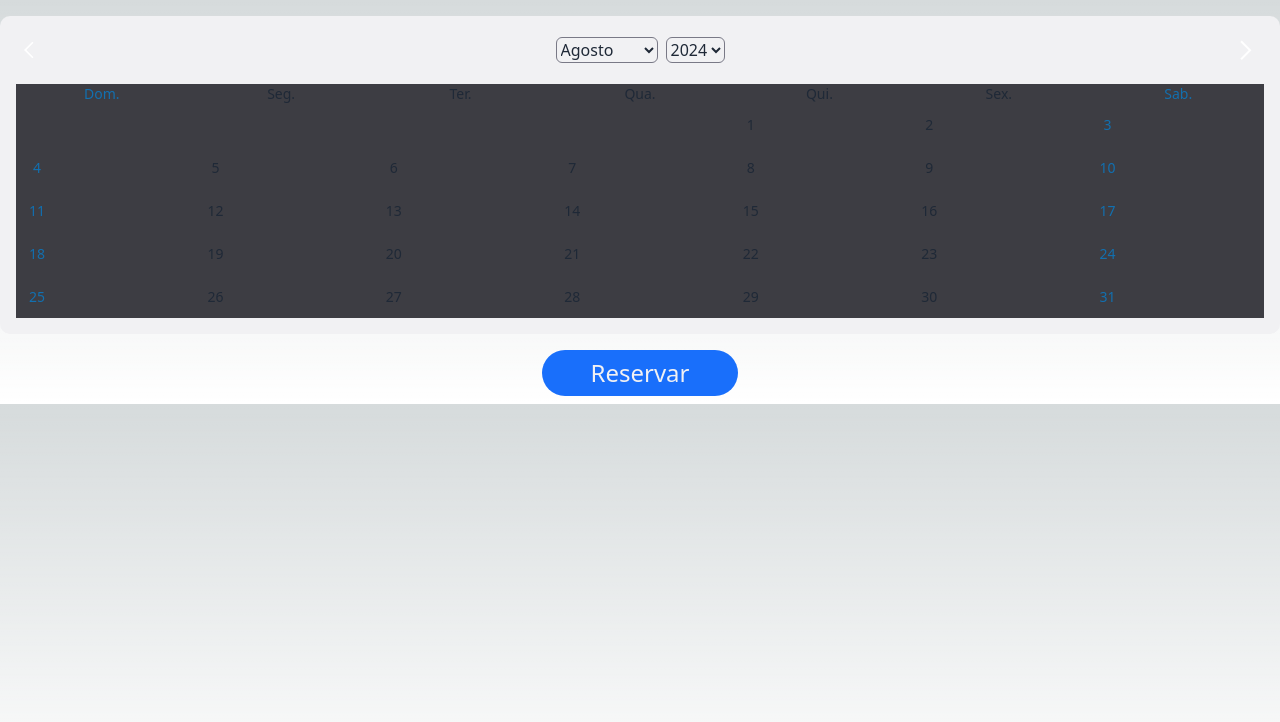
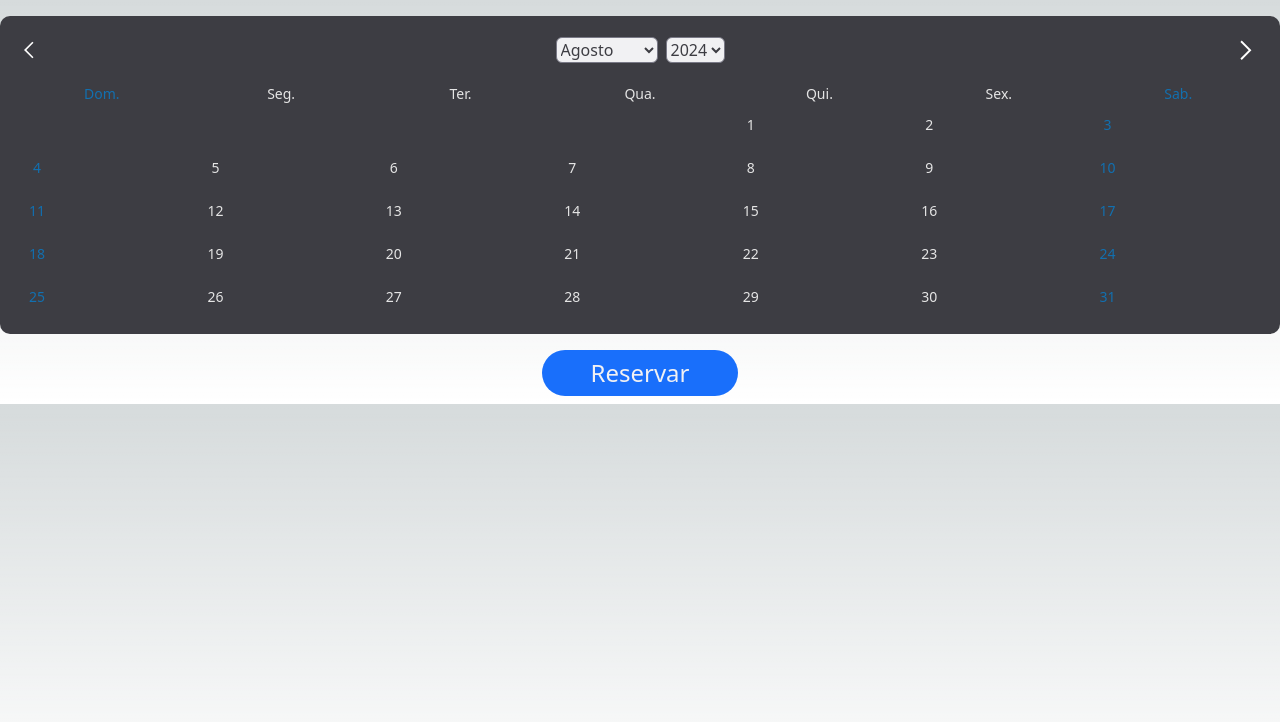
Before and after one commit to ADS2024-2-LocaEspaco/LocacaoEspacoFE, a Next.js app: page /anuncio/components/calendarCompo in a window 1280 px wide. Shown: the top 722 px of the page. Built offline with nearby package versions, Linux system fonts and the light colour scheme.

Commit message:
Refatorar Compo1 e adicionar HospedeModal

```diff
--- a/src/hooks/useHandlerReserve.tsx
+++ b/src/hooks/useHandlerReserve.tsx
@@ -22,7 +22,8 @@ export function useHandleReserve(datasArmazenadas: Date[], valorDiaria: number)
     const clickedDate = new Date(selectedYear, selectedMonth, day);
 
     if (isDateReserved(clickedDate)) {
-      return; // Não permite selecionar datas reservadas
+      alert('Esta data já está reservada. Por favor seleione outra data.')
+      return;
     }
 
     if (!startDate || (startDate && endDate)) {
--- a/src/pages/anuncio/components/calendarCompo.tsx
+++ b/src/pages/anuncio/components/calendarCompo.tsx
@@ -63,7 +63,7 @@ export default function Calendar({ onDateChange, valorDiaria }: CalendarProps) {
   return (
     <div className="calendar-container">
       {/* Calendário */}
-      <div className="mt-4 px-4 py-4 bg-white dark:bg-[#3D3D43] overflow-auto h-full rounded-[10px]">
+      <div className="mt-4 px-4 py-4 bg-[#3D3D43] overflow-auto h-full rounded-[10px]">
         {/* Navegação de mês e ano */}
         <div className="flex items-center justify-between mb-4">
           <button type="button" className="p-2 text-white" onClick={() => handleMonthChange(-1)}>
@@ -74,7 +74,7 @@ export default function Calendar({ onDateChange, valorDiaria }: CalendarProps) {
               title="mes"
               value={selectedMonth}
               onChange={(e) => handleMonthChange(Number(e.target.value) - selectedMonth)}
-              className="bg-white dark:bg-[#3D3D43] text-gray-800 dark:text-neutral-200 border border-gray-300 dark:border-neutral-600 rounded-md"
+              className="bg-white dark:bg-[#3D3D43] text-[#3D3D43] dark:text-neutral-200 border border-gray-300 dark:border-neutral-600 rounded-md"
             >
               {months.map((month, index) => (
                 <option key={index} value={index}>
@@ -86,7 +86,7 @@ export default function Calendar({ onDateChange, valorDiaria }: CalendarProps) {
               title="year"
               value={selectedYear}
               onChange={(e) => handleMonthChange((Number(e.target.value) - selectedYear) * 12)}
-              className="bg-white dark:bg-[#3D3D43] text-gray-800 dark:text-neutral-200 border border-gray-300 dark:border-neutral-600 rounded-md"
+              className="bg-white dark:bg-[#3D3D43] text-[#3D3D43] dark:text-neutral-200 border border-gray-300 dark:border-neutral-600 rounded-md"
             >
               {years.map((year) => (
                 <option key={year} value={year}>
@@ -95,7 +95,7 @@ export default function Calendar({ onDateChange, valorDiaria }: CalendarProps) {
               ))}
             </select>
           </div>
-          <button type="button" className="p-2 text-white" onClick={() => handleMonthChange(1)}>
+          <button type="button" className="p-2 text-[#3D3D43]" onClick={() => handleMonthChange(1)}>
             <img src="/icons/arrow_forward_icon-w.svg" alt="seta-avançar" className='w-5 h-5' />
           </button>
         </div>
@@ -105,7 +105,7 @@ export default function Calendar({ onDateChange, valorDiaria }: CalendarProps) {
           {['Dom.', 'Seg.', 'Ter.', 'Qua.', 'Qui.', 'Sex.', 'Sab.'].map((day, index) => (
             <div
               key={day}
-              className={`text-center text-sm ${index === 0 || index === 6 ? 'text-[#1270B0]' : 'text-gray-800 dark:text-neutral-200'}`}
+              className={`text-center text-sm ${index === 0 || index === 6 ? 'text-[#1270B0]' : 'text-neutral-200'}`}
             >
               {day}
             </div>
@@ -126,13 +126,13 @@ export default function Calendar({ onDateChange, valorDiaria }: CalendarProps) {
                   type="button"
                   className={`
                     m-px size-10 flex justify-center items-center border border-transparent text-sm rounded-full
-                    hover:border-orange-700 hover:text-white disabled:opacity-50 disabled:pointer-events-none
+                    hover:border-orange-700 hover:text-neutral-300 disabled:opacity-50 disabled:pointer-events-none
                     focus:outline-none focus:border-orange-700 focus:text-white
                     ${isSelected(currentDate)
                       ? 'bg-[#FF6F00] text-white'
                       : isWeekend(currentDate)
                         ? 'text-[#1270B0]'
-                        : 'text-gray-800 dark:text-neutral-200'
+                        : 'text-neutral-200'
                     }
                     ${isReserved ? 'cursor-not-allowed opacity-50' : ''}
                   `}
--- a/src/pages/anuncio/components/calendarComponent2.tsx
+++ b/src/pages/anuncio/components/calendarComponent2.tsx
@@ -7,7 +7,7 @@ const MONTHS = ['janeiro', 'fevereiro', 'março', 'abril', 'maio', 'junho', 'jul
 interface CalendarModalProps {
   isOpen: boolean;
   onClose: () => void;
-  unavailableDates?: string[]; // Dates from the database
+  unavailableDates?: string[]; // Dates vindo do banco
   onSave: (checkIn: string | null, checkOut: string | null) => void;
 }
 
@@ -58,7 +58,6 @@ export default function CalendarModal({ isOpen, onClose, unavailableDates = [],
     return dates
   }
 
-
   const handleSave = () => {
     if (selectedDates.length === 2) {
       const [startDate, endDate] = selectedDates
@@ -71,7 +70,6 @@ export default function CalendarModal({ isOpen, onClose, unavailableDates = [],
       onSave(startDate, endDate)
     }
   }
-
 
   const generateCalendar = (month: number, year: number) => {
     const firstDay = new Date(year, month, 1).getDay()
@@ -143,7 +141,7 @@ export default function CalendarModal({ isOpen, onClose, unavailableDates = [],
           </button>
         </div>
 
-        <div className="flex space-x-4 mb-4">
+        <div className="flex space-x-4 mb-4 max-w-[100px]">
           <div className="flex-1 p-2 border rounded-lg">
             <div className="text-xs text-gray-500">Check-in</div>
             <div>{checkIn || 'Selecione'}</div>
--- a/src/pages/anuncio/components/compo1.tsx
+++ b/src/pages/anuncio/components/compo1.tsx
@@ -2,16 +2,16 @@
 /* eslint-disable @next/next/no-img-element */
 import React, { useState, useEffect } from 'react';
 import CalendarModal from './calendarComponent2';
+
 import HospedeModal from './hospedeCompo';
 import { Anuncio } from '../../../types/types';
 import { hospedeCategory } from './hospedeCompo';
 
-
 export default function Component({ anuncioId }: { anuncioId: string }) {
   const [isCalendarOpen, setIsCalendarOpen] = useState(false);
+  const [isHospModalOpen, setIsHospModalOpen] = useState(false);
 
-  const [isHospModalOpen, setIsHospModalOpen] = useState(false)
-  const [hospSummary, setHospSummary] = useState('2 hóspedes')
+  const [hospSummary, setHospSummary] = useState('2 hóspedes');
   const [checkIn, setCheckIn] = useState<string | null>(null);
   const [checkOut, setCheckOut] = useState<string | null>(null);
   const [anuncio, setAnuncio] = useState<Anuncio | null>(null);
@@ -28,26 +28,16 @@ export default function Component({ anuncioId }: { anuncioId: string }) {
     setIsCalendarOpen(false);
   };
 
-  const handleOpenModal = () => {
-    setIsHospModalOpen(true)
-  }
-
-  const handleCloseModal = () => {
-    console.log('Fechando modal')
-    setIsHospModalOpen(false)
-
-  }
-
   const handleSaveHosp = (hospede: hospedeCategory[]) => {
     console.log('Salvando hóspedes:', hospede)
-    handleCloseModal()
+    setIsHospModalOpen(false);
   }
 
   // Função para buscar os dados do anúncio
   useEffect(() => {
     const fetchAnuncio = async () => {
       try {
-        const response = await fetch(`/api/anuncio/1`);
+        const response = await fetch(`/api/anuncio/${anuncioId}`);
         const data = await response.json();
         setAnuncio(data);
       } catch (error) {
@@ -59,6 +49,19 @@ export default function Component({ anuncioId }: { anuncioId: string }) {
       fetchAnuncio();
     }
   }, [anuncioId]);
+
+  const formatDate = (dateString: string | null) => {
+    if (!dateString) return '';
+
+    const options: Intl.DateTimeFormatOptions = {
+      weekday: 'short',
+      day: '2-digit',
+      month: 'short',
+    };
+
+    const date = new Date(dateString);
+    return new Intl.DateTimeFormat('pt-BR', options).format(date);
+  };
 
   if (!anuncio) {
     return <div>Carregando...</div>;
@@ -100,12 +103,12 @@ export default function Component({ anuncioId }: { anuncioId: string }) {
               <img src="/icons/group_icon.svg" alt="" className="h-5 w-5 mr-2" />
               <span className="text-sm text-[#3D3D43]">2 hóspedes</span>
             </div>
-            <div onClick={handleOpenModal} className="ml-40">
-              <button className="text-[#3D3D43] text-sm font-medium">
+            <div className="ml-40">
+              <button onClick={() => setIsHospModalOpen(true)} className="text-[#3D3D43] text-sm font-medium">
                 Editar
               </button>
               <HospedeModal isOpen={isHospModalOpen}
-                onClose={handleCloseModal}
+                onClose={() => setIsHospModalOpen(false)}
                 onSave={handleSaveHosp}
               />
             </div>
--- a/src/pages/anuncio/components/hospedeCompo.tsx
+++ b/src/pages/anuncio/components/hospedeCompo.tsx
@@ -34,7 +34,6 @@ export default function HospedeModal({ isOpen, onClose, onSave }: HospedeModalPr
       setHospede(newGuests)
     }
   }
-
 
   if (!isOpen) return null
 
@@ -74,7 +73,7 @@ export default function HospedeModal({ isOpen, onClose, onSave }: HospedeModalPr
 
         <div className="flex justify-between mt-8">
           <button
-            onClick={() => onSave(hospede)}
+            onClick={onClose}
             className="px-4 py-2 text-gray-600 hover:text-gray-800 font-medium"
           >
             Cancelar
```
